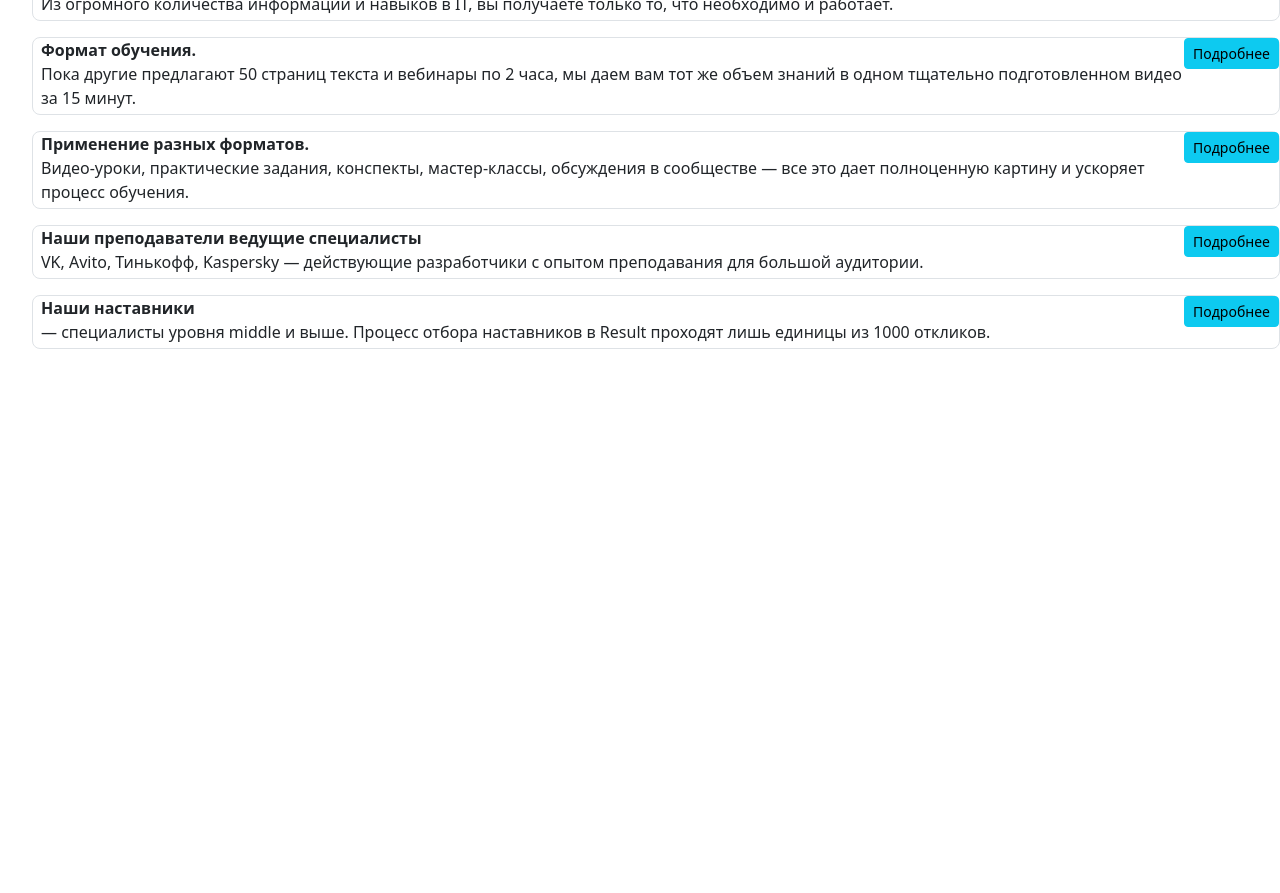
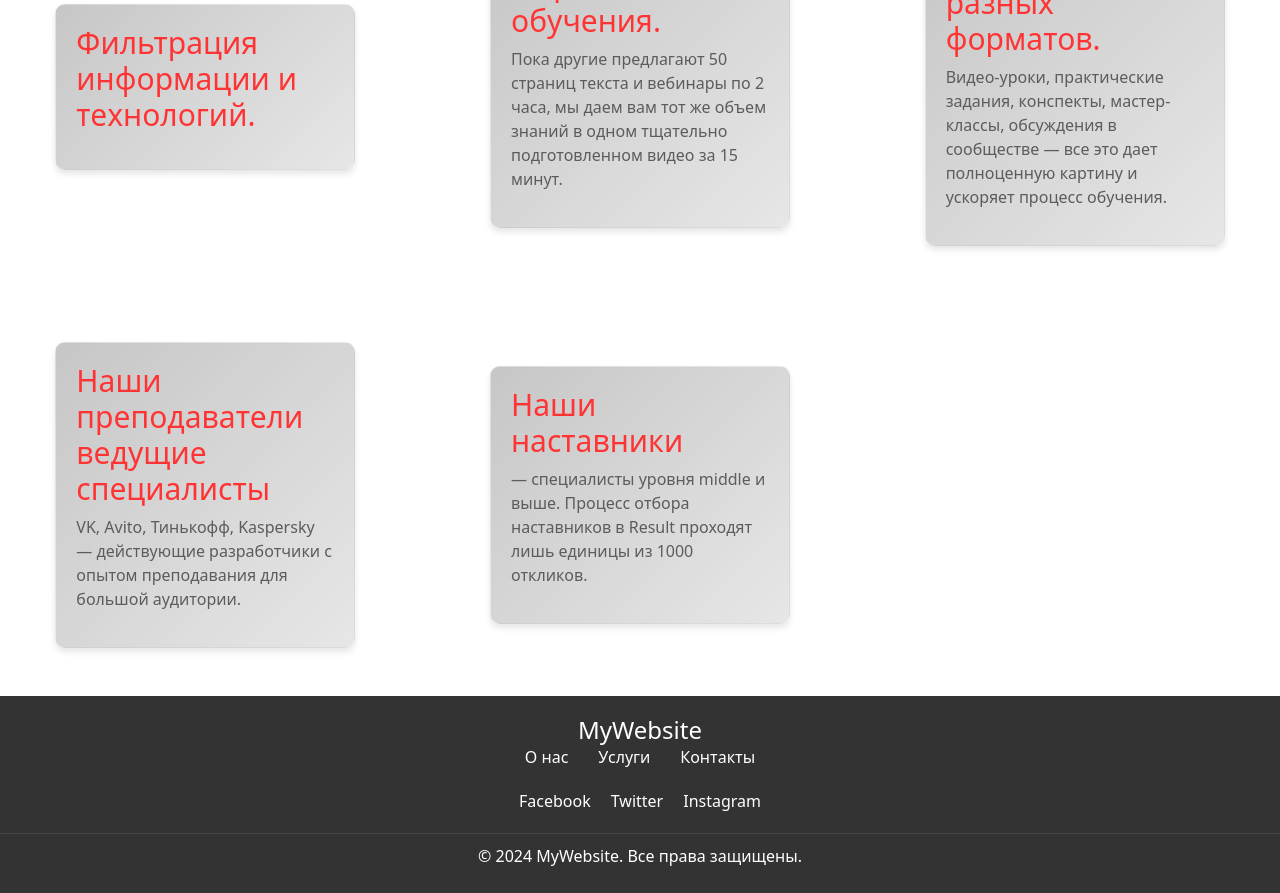
Before and after one commit to alexutm123/React-Building-an-application, a React (Vite) app: page / in a window 1280 px wide. Shown: the part 980-1873 px from the top of the page. Before the commit the page ends 1345 px from the top, so only its background shows below. Built offline with nearby package versions, Linux system fonts and the light colour scheme.

Commit message:
feat:footer,components,scss

```diff
--- a/src/App.jsx
+++ b/src/App.jsx
@@ -2,25 +2,22 @@
 import React from 'react';
 import './App.css';
 import Header from './components/Header';
-import IntroSection from './components/IntroSection';
-import MyButton from './components/Button';
-import { useState } from 'react';
-import { differences } from './data';
-import TeachingSection from './components/Teacing';
 import Hero from './components/Hero';
-import TabsSections from './components/TabsSections';
+import { Cinemas } from './components/cinemas/component';
+import { cinemas } from './data';
+import Footer from './components/Footer';
+
 function App() {
 
- const [tab, setTab] = useState('Hero');
   return (
-    <>
+<div>
       <Header />
-      <main>
-        <Hero />
-        <TabsSections />
-        <TeachingSection />
+       <main>
+       <Hero />
+          <Cinemas cinemas={cinemas} />
       </main>
-      </>
+      <Footer />
+      </div>
   );
 }
 
--- /dev/null
+++ b/src/components/Footer.jsx
@@ -0,0 +1,31 @@
+import React from 'react';
+import '../scss/Footer.scss';
+
+const Footer = () => {
+    return (
+      <footer className="footer">
+        <div className="footer-content">
+          <div className="footer-logo">
+            <h1>MyWebsite</h1>
+          </div>
+          <nav className="footer-nav">
+            <ul>
+              <li><a href="#about">О нас</a></li>
+              <li><a href="#services">Услуги</a></li>
+              <li><a href="#contact">Контакты</a></li>
+            </ul>
+          </nav>
+          <div className="footer-social">
+            <a href="https://facebook.com" target="_blank" rel="noopener noreferrer">Facebook</a>
+            <a href="https://twitter.com" target="_blank" rel="noopener noreferrer">Twitter</a>
+            <a href="https://instagram.com" target="_blank" rel="noopener noreferrer">Instagram</a>
+          </div>
+        </div>
+        <div className="footer-bottom">
+          <p>&copy; {new Date().getFullYear()} MyWebsite. Все права защищены.</p>
+        </div>
+      </footer>
+    );
+  }
+
+  export default Footer;
--- a/src/components/Hero.jsx
+++ b/src/components/Hero.jsx
@@ -1,7 +1,6 @@
 export default function Hero() {
     return (
         <div className="hero min-vh-100 d-flex justify-content-center align-items-center" style={{background: 'linear-gradient(to right, #ff6600, #ff9900)'}}>
-            <div className="container">
                 <div className="row">
                     <div className="col-md-6 offset-md-3">
                         <h1 className="display-4">Welcome to Result</h1>
@@ -10,6 +9,5 @@ export default function Hero() {
                     </div>
                 </div>
             </div>
-        </div>
     )
 }
--- /dev/null
+++ b/src/components/cinema/ProfileCard.jsx
@@ -0,0 +1,18 @@
+import React from "react";
+import "../../scss/ProfileCard.scss";
+import { Title } from "../title/component";
+import { Descriptions } from "../discriptions/descriptions";
+
+const ProfileCard = ({ cinema }) => {
+  // Деструктуризация объекта cinema
+  const { title, description } = cinema;
+
+  return (
+    <div className="metal-card my-5">
+      <Title title={title} />
+      <Descriptions description={description} />
+    </div>
+  );
+};
+
+export default ProfileCard;
--- /dev/null
+++ b/src/components/cinemas/component.jsx
@@ -0,0 +1,13 @@
+import ProfileCard from '../cinema/ProfileCard';
+
+export const Cinemas = ({cinemas}) => {
+    return (
+        <div className="row">
+            {cinemas.map((cinema) => (
+                <div className="col-4 d-flex justify-content-center align-items-center" key={cinema.title}>
+                    <ProfileCard cinema={cinema} />
+                </div>
+            ))}
+        </div>
+    );
+};
--- /dev/null
+++ b/src/components/discriptions/descriptions.jsx
@@ -0,0 +1,7 @@
+export const Descriptions = ({description}) => {
+    return (
+        <div className="descriptions">
+            <p>{description.length > 0 && description}</p>
+        </div>
+    );
+}
--- /dev/null
+++ b/src/components/title/component.jsx
@@ -0,0 +1,7 @@
+export const Title = ({ title }) => {
+    return (
+        <div className="title">
+          <h1 style={{ color: 'red', fontSize: '30px' }}>{title}</h1>
+        </div>
+    );
+}
--- a/src/data.js
+++ b/src/data.js
@@ -1,8 +1,8 @@
-export const ways = [
+export const cinemas = [
   {
     title: 'Фильтрация информации и технологий.',
     description:
-      'Из огромного количества информации и навыков в IT, вы получаете только то, что необходимо и работает.',
+      '',
   },
   {
     title: 'Формат обучения.',
--- /dev/null
+++ b/src/scss/Footer.scss
@@ -0,0 +1,55 @@
+.footer {
+    background-color: #333;
+    color: #fff;
+    padding: 20px 0;
+    text-align: center;
+  }
+
+  .footer-content {
+    padding: 0 20px;
+  }
+
+  .footer-logo h1 {
+    margin: 0;
+    font-size: 1.5em;
+  }
+
+  .footer-nav ul {
+    list-style: none;
+    padding: 0;
+    margin: 0;
+    display: flex;
+    justify-content: center;
+  }
+
+  .footer-nav li {
+    margin: 0 15px;
+  }
+
+  .footer-nav a {
+    color: #fff;
+    text-decoration: none;
+  }
+
+  .footer-nav a:hover {
+    text-decoration: underline;
+  }
+
+  .footer-social {
+    margin: 20px 0;
+  }
+
+  .footer-social a {
+    color: #fff;
+    margin: 0 10px;
+    text-decoration: none;
+  }
+
+  .footer-social a:hover {
+    text-decoration: underline;
+  }
+
+  .footer-bottom {
+    border-top: 1px solid #444;
+    padding-top: 10px;
+  }
--- /dev/null
+++ b/src/scss/ProfileCard.scss
@@ -0,0 +1,45 @@
+.metal-card {
+    width: 300px;
+    padding: 20px;
+    border-radius: 10px;
+    background: linear-gradient(135deg, #b8b8b8, #e0e0e0);
+    box-shadow: 0 4px 6px rgba(0, 0, 0, 0.1);
+    border: 1px solid rgba(255, 255, 255, 0.3);
+    color: #333;
+    position: relative;
+    overflow: hidden;
+    transition: transform 0.3s ease-in-out;
+  }
+
+  /* Добавляем эффект металлического блеска */
+  .metal-card::before {
+    content: "";
+    position: absolute;
+    top: -100%;
+    left: -100%;
+    width: 300%;
+    height: 300%;
+    background: rgba(255, 255, 255, 0.2);
+    transform: rotate(45deg);
+    transition: all 0.4s ease-in-out;
+  }
+
+  /* Анимация при наведении */
+  .metal-card:hover::before {
+    top: -100%;
+    left: 100%;
+  }
+
+  .metal-card:hover {
+    transform: scale(1.05);
+  }
+
+  /* Дополнительный стиль текста */
+  .metal-card h2 {
+    font-size: 24px;
+    margin-bottom: 10px;
+  }
+
+  .metal-card p {
+    font-size: 16px;
+  }
```
